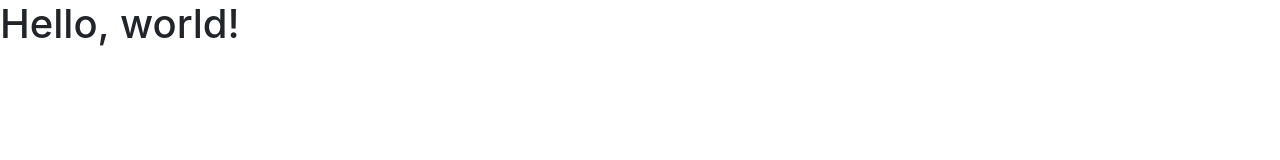
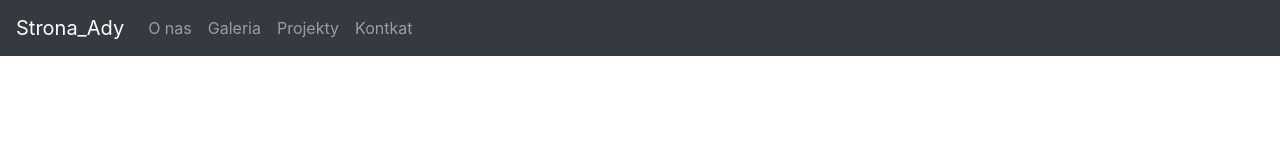
Before and after one commit to Knapek/StudioPage, a plain HTML site: page index.html in a window 1280 px wide. Drawn offline with nearby package versions, Linux system fonts and the light colour scheme.

Commit message:
Added responsive navigation bar with 4 links.

```diff
--- a/index.html
+++ b/index.html
@@ -11,7 +11,29 @@
     <title>Hello, world!</title>
   </head>
   <body>
-    <h1>Hello, world!</h1>
+
+    <nav class="navbar navbar-expand-sm navbar-dark bg-dark">
+        <a class="navbar-brand" href="#" >Strona_Ady</a>
+        <button class="navbar-toggler" type="button" data-toggle="collapse" data-target="#navbarSupportedContent" aria-controls="navbarSupportedContent" aria-expanded="false" aria-label="Toggle navigation">
+            <span class="navbar-toggler-icon"></span>
+        </button>
+        <div class="collapse navbar-collapse" id="navbarSupportedContent">
+            <div class="navbar-nav">
+            <div class="nav-item d-flex justify-content-center">
+                <a class="nav-link" href="#">O nas<span class="sr-only">(current)</span></a>
+            </div>
+            <div class="nav-item d-flex justify-content-center">
+                <a class="nav-link" href="#">Galeria</a>
+            </div>
+            <div class="nav-item d-flex justify-content-center">
+                <a class="nav-link" href="#">Projekty</a>
+            </div>
+            <div class="nav-item d-flex justify-content-center">
+                <a class="nav-link" href="#">Kontkat</a>
+            </div>
+            </div>
+        </div>
+    </nav>
 
     <!-- Optional JavaScript -->
 
```
